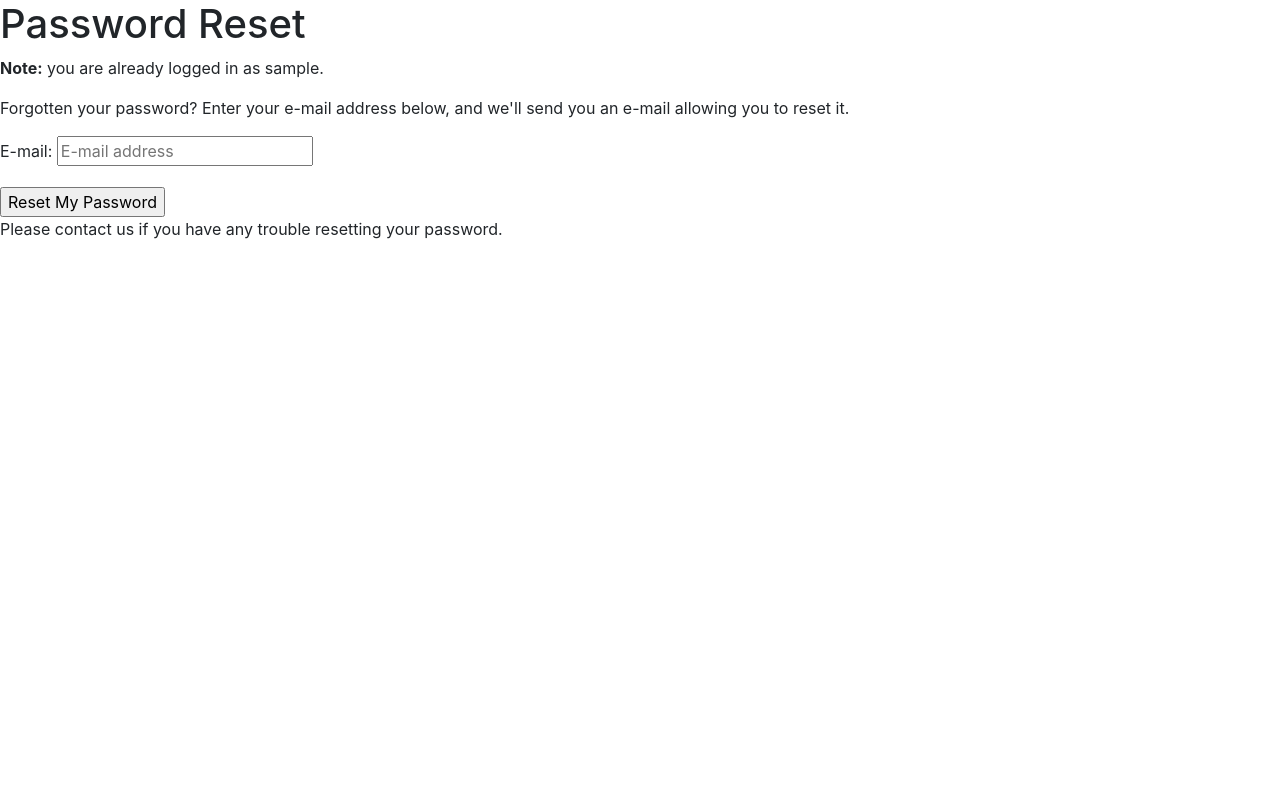
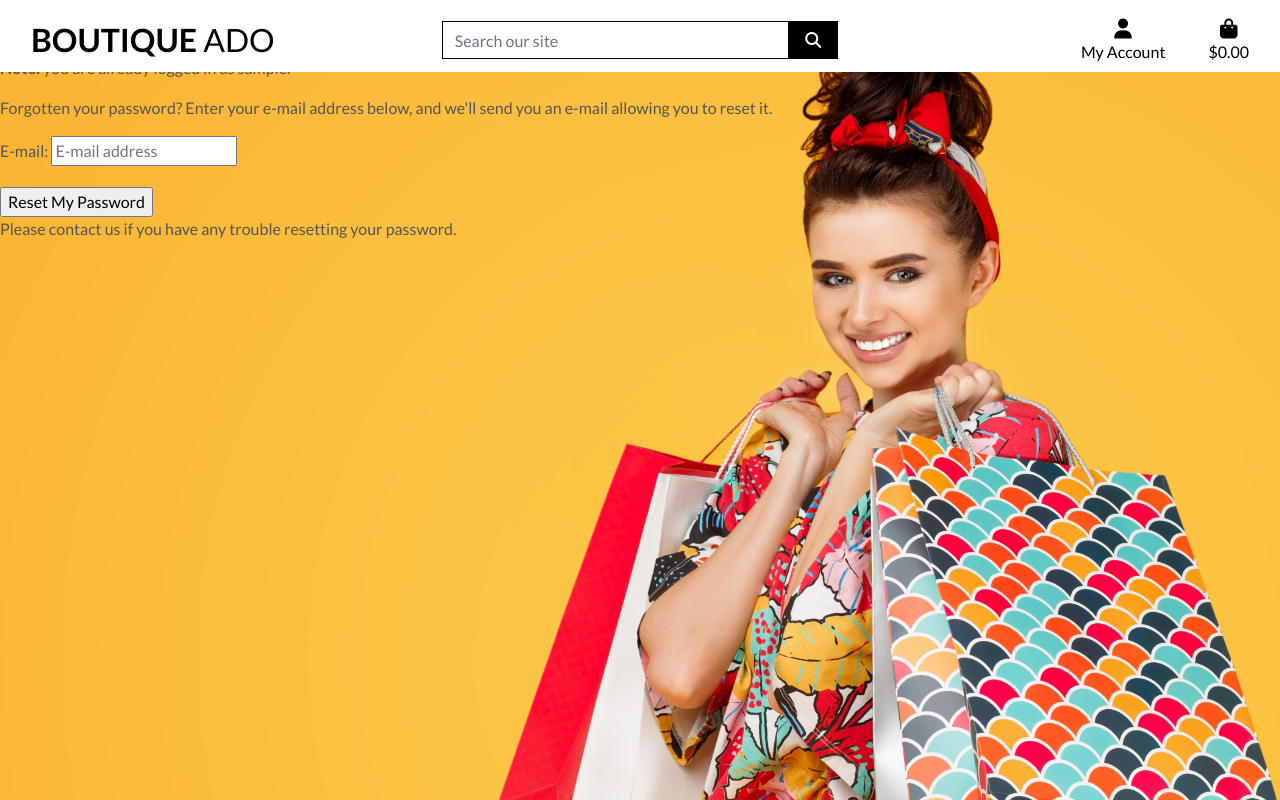
Before and after one commit to ElinaBoman/butiken2, a Django app: page /accounts/password/reset/ in a window 1280 px wide. Run offline with Django 3.2, Linux system fonts and the light colour scheme; the visitor is signed in with stand-in values (Sample User, id 1); some libraries are stand-ins or nearby versions.

Commit message:
Added homepage

```diff
--- a/butiken/settings.py
+++ b/butiken/settings.py
@@ -148,3 +148,7 @@ USE_TZ = True
 # https://docs.djangoproject.com/en/3.0/howto/static-files/
 
 STATIC_URL = '/static/'
+STATICFILES_DIRS = (os.path.join(BASE_DIR, 'static'),)
+
+MEDIA_URL = '/media/'
+MEDIA_ROOT = os.path.join(BASE_DIR, 'media')
--- a/butiken/urls.py
+++ b/butiken/urls.py
@@ -15,9 +15,11 @@ Including another URLconf
 """
 from django.contrib import admin
 from django.urls import path, include
+from django.conf import settings
+from django.conf.urls.static import static
 
 urlpatterns = [
     path('admin/', admin.site.urls),
     path('accounts/', include('allauth.urls')),
-    path('', include('home.urls'))
-]
+    path('', include('home.urls')),
+] + static(settings.MEDIA_URL, document_root=settings.MEDIA_ROOT)
--- a/home/templates/home/index.html
+++ b/home/templates/home/index.html
@@ -8,6 +8,7 @@
             </div>
         </div>
     </div>
+    {% endblock %}
 {% block content %}
     <div class="container h-100">
         <div class="row" h-100>
--- /dev/null
+++ b/static/css/base.css
@@ -0,0 +1,83 @@
+html {
+    height: 100%;
+}
+
+body {
+    background: url('/media/homepage_background_cropped.jpeg') no-repeat center center fixed;
+    background-size: cover;
+    height: calc(100vh - 164px);
+    color: #555;
+    font-family: 'Lato';
+}
+
+
+/* from Bulma */
+.icon {
+    align-items: center;
+    display: inline-flex;
+    justify-content: center;
+    height: 1.5rem;
+    width: 1.5rem;
+}
+
+.logo-font {
+    text-transform: uppercase;
+}
+
+.main-logo-link {
+    width: fit-content;
+}
+
+.shop-now-button {
+    background: black;
+    color: white;
+    min-width: 260px;
+}
+
+.btn-black {
+    background: black;
+    color: white;
+}
+
+.shop-now-button:hover,
+.shop-now-button:active,
+.shop-now-button:focus,
+.btn-black:hover,
+.btn-black:active,
+.btn-black:focus {
+    background: #222;
+    color: white;
+}
+
+.text-black {
+    color: #000 !important;
+}
+
+.border-black {
+    border: 1px solid black !important;
+}
+
+
+/* -------------------------------- Media Queries */
+
+/* Slightly larger container on xl screens */
+@media (min-width: 1200px) {
+    .container {
+      max-width: 80%;
+    }
+  }
+
+  /* fixed top navbar only on medium and up */
+  @media (min-width: 992px) {
+      .fixed-top-desktop-only {
+          position: fixed;
+          top: 0;
+          right: 0;
+          left: 0;
+          z-index: 1030;
+      }
+
+      .header-container {
+          padding-top: 164px;
+      }
+  }
--- a/templates/base.html
+++ b/templates/base.html
@@ -2,6 +2,7 @@
 
 <!doctype html>
 <html lang="en">
+
 <head>
 
   {% block meta %}
@@ -14,16 +15,29 @@
   {% endblock %}
 
   {% block corecss %}
-    <link rel="stylesheet" href="https://cdn.jsdelivr.net/npm/bootstrap@4.6.2/dist/css/bootstrap.min.css" integrity="sha384-xOolHFLEh07PJGoPkLv1IbcEPTNtaed2xpHsD9ESMhqIYd0nLMwNLD69Npy4HI+N" crossorigin="anonymous">
+  <link rel="stylesheet" href="https://cdn.jsdelivr.net/npm/bootstrap@4.6.2/dist/css/bootstrap.min.css"
+    integrity="sha384-xOolHFLEh07PJGoPkLv1IbcEPTNtaed2xpHsD9ESMhqIYd0nLMwNLD69Npy4HI+N" crossorigin="anonymous">
+  <link rel="preconnect" href="https://fonts.googleapis.com">
+  <link rel="preconnect" href="https://fonts.gstatic.com" crossorigin>
+  <link href="https://fonts.googleapis.com/css2?family=Lato:ital,wght@0,100;0,300;0,400;0,700;0,900;1,100;1,300;1,400;1,700;1,900&display=swap" rel="stylesheet">
+  <link rel="stylesheet" href="{% static 'css/base.css' %}">
+
   {% endblock %}
 
   {% block extra_css %}
   {% endblock %}
 
   {% block corejs %}
-    <script src="https://cdn.jsdelivr.net/npm/jquery@3.5.1/dist/jquery.min.js" integrity="sha256-9/aliU8dGd2tb6OSsuzixeV4y/faTqgFtohetphbbj0=" crossorigin="anonymous"></script>
-    <script src="https://cdn.jsdelivr.net/npm/popper.js@1.16.0/dist/umd/popper.min.js" integrity="sha384-Q6E9RHvbIyZFJoft+2mJbHaEWldlvI9IOYy5n3zV9zzTtmI3UksdQRVvoxMfooAo" crossorigin="anonymous"></script>
-    <script src="https://stackpath.bootstrapcdn.com/bootstrap/4.4.1/js/bootstrap.min.js" integrity="sha384-wfSDF2E50Y2D1uUdj0O3uMBJnjuUD4Ih7YwaYd1iqfktj0Uod8GCExl3Og8ifwB6" crossorigin="anonymous"></script>
+  <script src="https://cdn.jsdelivr.net/npm/jquery@3.5.1/dist/jquery.min.js"
+    integrity="sha256-9/aliU8dGd2tb6OSsuzixeV4y/faTqgFtohetphbbj0=" crossorigin="anonymous"></script>
+  <script src="https://cdn.jsdelivr.net/npm/popper.js@1.16.0/dist/umd/popper.min.js"
+    integrity="sha384-Q6E9RHvbIyZFJoft+2mJbHaEWldlvI9IOYy5n3zV9zzTtmI3UksdQRVvoxMfooAo" crossorigin="anonymous">
+  </script>
+  <script src="https://stackpath.bootstrapcdn.com/bootstrap/4.4.1/js/bootstrap.min.js"
+    integrity="sha384-wfSDF2E50Y2D1uUdj0O3uMBJnjuUD4Ih7YwaYd1iqfktj0Uod8GCExl3Og8ifwB6" crossorigin="anonymous">
+  </script>
+  <script src="https://kit.fontawesome.com/90ae6df711.js" crossorigin="anonymous"></script>
+
   {% endblock %}
   <!--
     Pasting in the minified jQuery
@@ -35,10 +49,71 @@
   {% block extra_js %}
   {% endblock %}
 
+
   <title>Boutique Ado {% block extra_title %}{% endblock %}</title>
 </head>
 <body>
-    <header class="container-fluid fixed-top"></header>
+  <header class="container-fluid fixed-top">
+      <div id="top-nav" class="row bg-white pt-lg-2 d-none d-lg-flex">
+          <div class="col-12 col-lg-4 my-auto py-1 py-lg-0 text-center text-lg-left">
+              <a href="{% url 'home' %}" class="nav-link main-logo-link">
+                  <h2 class="logo-font text-black my-0"><strong>Boutique</strong> Ado</h2>
+              </a>
+          </div>
+          <div class="col-12 col-lg-4 my-auto py-1 py-lg-0">
+              <form method="GET" action="">
+                  <div class="input-group w-100">
+                      <input class="form-control border border-black rounded-0" type="text" name="q" placeholder="Search our site">
+                      <div class="input-group-append">
+                          <button class="form-control btn btn-black border border-black rounded-0" type="submit">
+                              <span class="icon">
+                                  <i class="fas fa-search"></i>
+                              </span>
+                          </button>
+                      </div>
+                  </div>
+              </form>
+          </div>
+          <div class="col-12 col-lg-4 my-auto py-1 py-lg-0">
+              <ul class="list-inline list-unstyled text-center text-lg-right my-0">
+                  <li class="list-inline-item dropdown">
+                      <a class="text-black nav-link" href="#" id="user-options" data-toggle="dropdown" aria-haspopup="true" aria-expanded="false">
+                          <div class="text-center">
+                              <div><i class="fas fa-user fa-lg"></i></div>
+                              <p class="my-0">My Account</p>
+                          </div>
+                      </a>
+                      <div class="dropdown-menu border-0" aria-labelledby="user-options">
+                          {% if request.user.is_authenticated %}
+                              {% if request.user.is_superuser %}
+                                  <a href="" class="dropdown-item">Product Management</a>
+                              {% endif %}
+                              <a href="" class="dropdown-item">My Profile</a>
+                              <a href="{% url 'account_logout' %}" class="dropdown-item">Logout</a>
+                          {% else %}
+                              <a href="{% url 'account_signup' %}" class="dropdown-item">Register</a>
+                              <a href="{% url 'account_login' %}" class="dropdown-item">Login</a>
+                          {% endif %}
+                      </div>
+                  </li>
+                  <li class="list-inline-item">
+                      <a class="{% if grand_total %}text-info font-weight-bold{% else %}text-black{% endif %} nav-link" href="">
+                          <div class="text-center">
+                              <div><i class="fas fa-shopping-bag fa-lg"></i></div>
+                              <p class="my-0">
+                                  {% if grand_total %}
+                                      ${{ grand_total|floatformat:2 }}
+                                  {% else %}
+                                      $0.00
+                                  {% endif %}
+                              </p>
+                          </div>
+                      </a>
+                  </li>
+              </ul>
+          </div>
+      </div>
+  </header>
 
   {% if messages %}
       <div class="message-container"></div>
@@ -48,7 +123,6 @@
   {% endblock %}
 
   {% block content %}
-
   {% endblock %}
 
   {% block postloadjs %}
```
Also changed, not shown: media/homepage_background_cropped.jpeg (added). Lines whose indentation alone changed are shown as unchanged.
